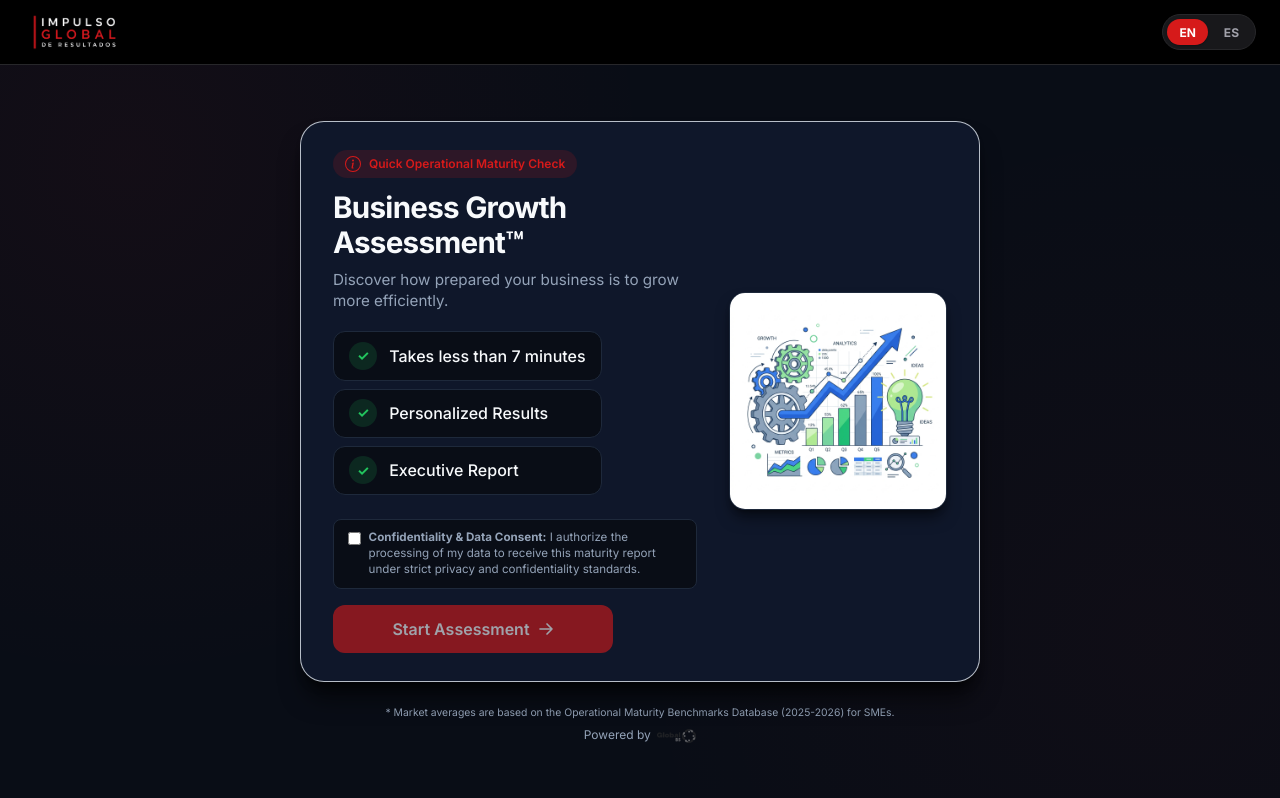
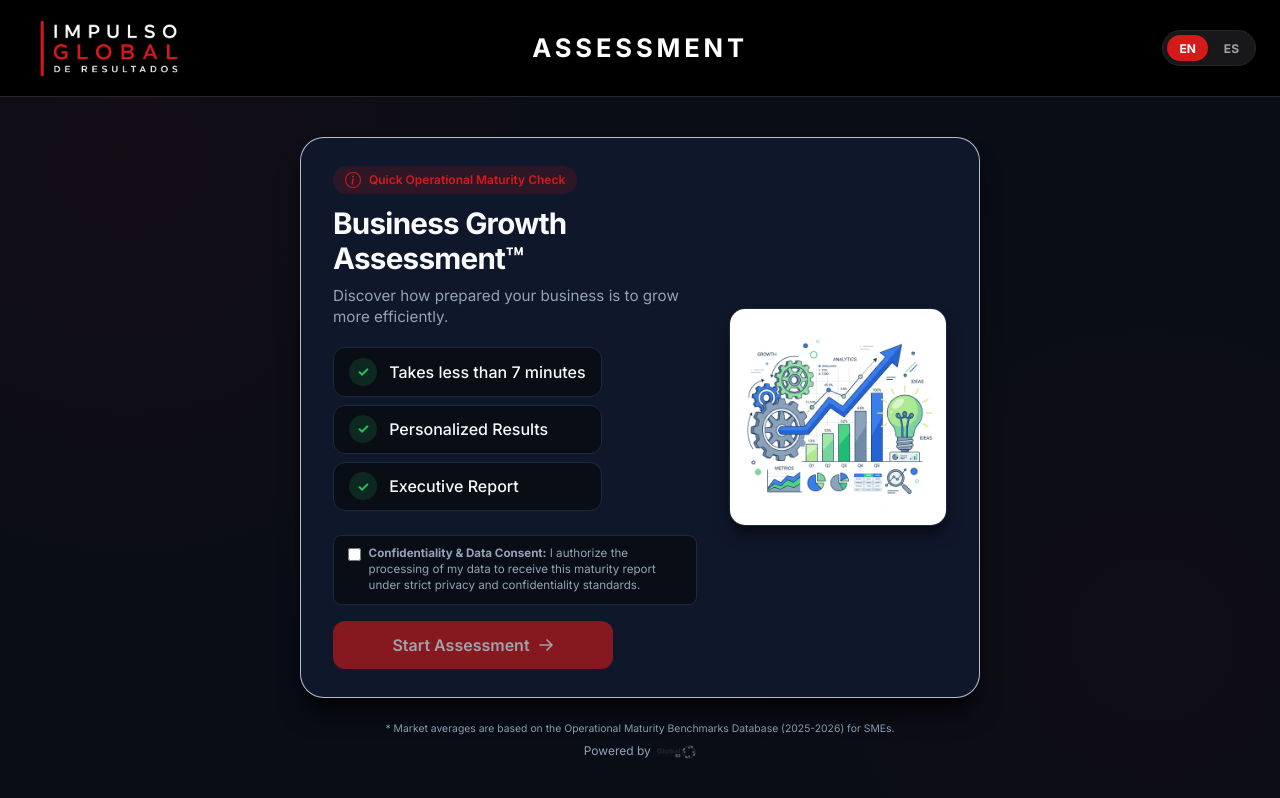
Before and after one commit to nbonil1972/gal-assessment, a website: page public/index.html in a window 1280 px wide. Drawn offline with nearby package versions, Linux system fonts and the light colour scheme.

Commit message:
Add files via upload

```diff
--- a/public/app.js
+++ b/public/app.js
@@ -251,6 +251,7 @@ const TRANSLATIONS = {
 
     consentTitle: 'Confidentiality & Data Consent:',
     consentDesc: 'I authorize the processing of my data to receive this maturity report under strict privacy and confidentiality standards.',
+    headerTitle: 'ASSESSMENT',
     growthIndexLabel: 'Growth Pot.',
     growthIndexBadgeLow: 'Low Growth Pot.',
     growthIndexBadgeMed: 'Medium Growth Pot.',
@@ -391,6 +392,7 @@ const TRANSLATIONS = {
 
     consentTitle: 'Autorización de Datos y Confidencialidad:',
     consentDesc: 'Autorizo el tratamiento de mis datos para recibir este reporte de madurez operativa bajo estrictos estándares de privacidad y confidencialidad.',
+    headerTitle: 'EVALUACIÓN',
     growthIndexLabel: 'Pot. Crecimiento',
     growthIndexBadgeLow: 'Bajo Pot. Crec.',
     growthIndexBadgeMed: 'Medio Pot. Crec.',
@@ -590,7 +592,7 @@ document.addEventListener('DOMContentLoaded', () => {
 function translateUI() {
   const dict = TRANSLATIONS[currentLang];
 
-  // Header Logo & Nav Link
+  // Header Logo, Nav Link & Middle Title
   const logoTextEl = document.querySelector('.logo-text');
   if (logoTextEl) {
     logoTextEl.innerHTML = `${dict.logoName}<span>${dict.logoSub}</span>`;
@@ -598,6 +600,10 @@ function translateUI() {
   const navAdminLink = document.getElementById('nav-admin-link');
   if (navAdminLink) {
     navAdminLink.innerText = dict.navAdmin;
+  }
+  const headerTitleEl = document.getElementById('header-middle-title');
+  if (headerTitleEl) {
+    headerTitleEl.innerText = dict.headerTitle;
   }
 
   // Screen 1: Welcome
--- a/public/index.html
+++ b/public/index.html
@@ -15,10 +15,15 @@
 
   <!-- Header -->
   <header>
-    <a href="#" class="logo-container" id="header-logo">
-      <img src="impulso_global.jpg" alt="Impulso Global" style="height: 48px; width: auto; max-height: 48px; object-fit: contain;">
-    </a>
-    <div style="display: flex; align-items: center; gap: 1.25rem;">
+    <div style="flex: 1; display: flex; justify-content: flex-start; align-items: center;">
+      <a href="#" class="logo-container" id="header-logo">
+        <img src="impulso_global.jpg" alt="Impulso Global" style="height: 80px; width: auto; max-height: 80px; object-fit: contain;">
+      </a>
+    </div>
+    <div style="flex: 1; display: flex; justify-content: center; align-items: center;">
+      <span id="header-middle-title" style="font-family: var(--font-sans); font-size: 1.6rem; font-weight: 800; color: #FFFFFF; letter-spacing: 0.15em; text-transform: uppercase; text-align: center;">Assessment</span>
+    </div>
+    <div style="flex: 1; display: flex; justify-content: flex-end; align-items: center;">
       <div class="lang-switch" id="lang-switch-container">
         <button class="lang-btn active" data-lang="en">EN</button>
         <button class="lang-btn" data-lang="es">ES</button>
```
